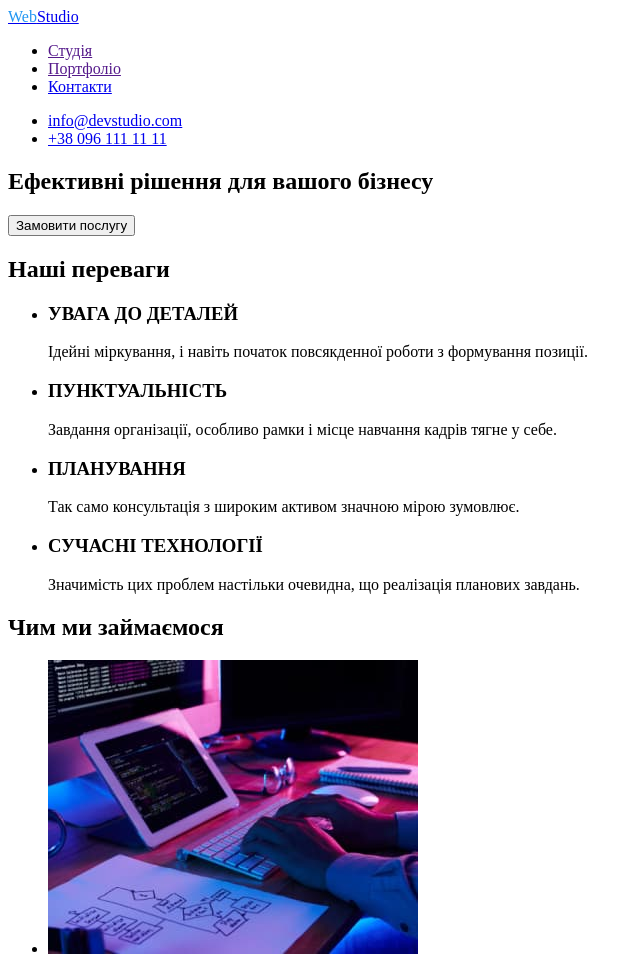
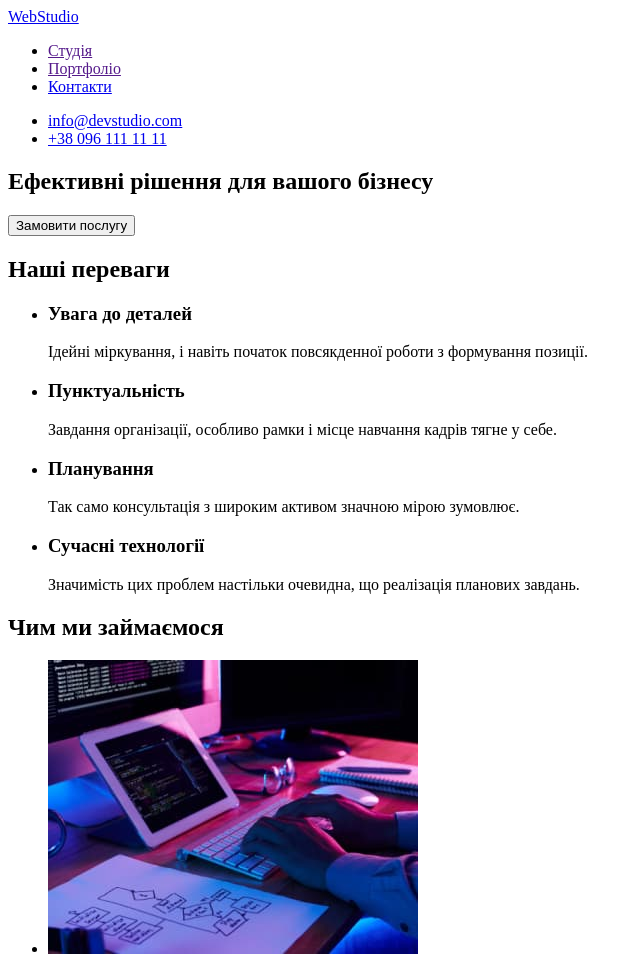
Before and after one commit to 8-kruzhka-8/goit-markup-hw-01, a plain HTML site: page index.html in a window 1280 px wide. Shown: the top 954 px of the page, without its empty margins (0-640 px from the left). Drawn offline with Linux system fonts and the light colour scheme.

Commit message:
reduces image weight and corrects case

```diff
--- a/index.html
+++ b/index.html
@@ -8,7 +8,7 @@
 </head>
 <body>
     <header>
-        <a href="./index.html"><span style="color: #2196F3;">Web</span><span>Studio</span></a>
+        <a href="./index.html">WebStudio</a>
         <nav>
             <ul>
                 <li><a href="">Студія</a></li>
@@ -30,19 +30,19 @@
             <h2>Наші переваги</h2>
             <ul>
                 <li>
-                    <h3>УВАГА ДО ДЕТАЛЕЙ</h3>
+                    <h3>Увага до деталей</h3>
                     <p>Ідейні міркування, і навіть початок повсякденної роботи з формування позиції.</p>
                 </li>
                 <li>
-                    <h3>ПУНКТУАЛЬНІСТЬ</h3>
+                    <h3>Пунктуальність</h3>
                     <p>Завдання організації, особливо рамки і місце навчання кадрів тягне у себе.</p>
                 </li>
                 <li>
-                    <h3>ПЛАНУВАННЯ</h3>
+                    <h3>Планування</h3>
                     <p>Так само консультація з широким активом значною мірою зумовлює.</p>
                 </li>
                 <li>
-                    <h3>СУЧАСНІ ТЕХНОЛОГІЇ</h3>
+                    <h3>Сучасні технології</h3>
                     <p>Значимість цих проблем настільки очевидна, що реалізація планових завдань.</p>
                 </li>
             </ul>
@@ -82,7 +82,7 @@
         </section>
     </main>
     <footer>
-        <a href="./index.html"><span style="color: #2196F3;">Web</span><span>Studio</span></a>
+        <a href="./index.html">WebStudio</a>
         <address id="contacts">
             <ul>
                 <li>
```
Also changed, not shown: image/frontend_developer1.jpg, image/marketing1.jpg, image/product_designer1.jpg, image/ui_designer1.jpg.
